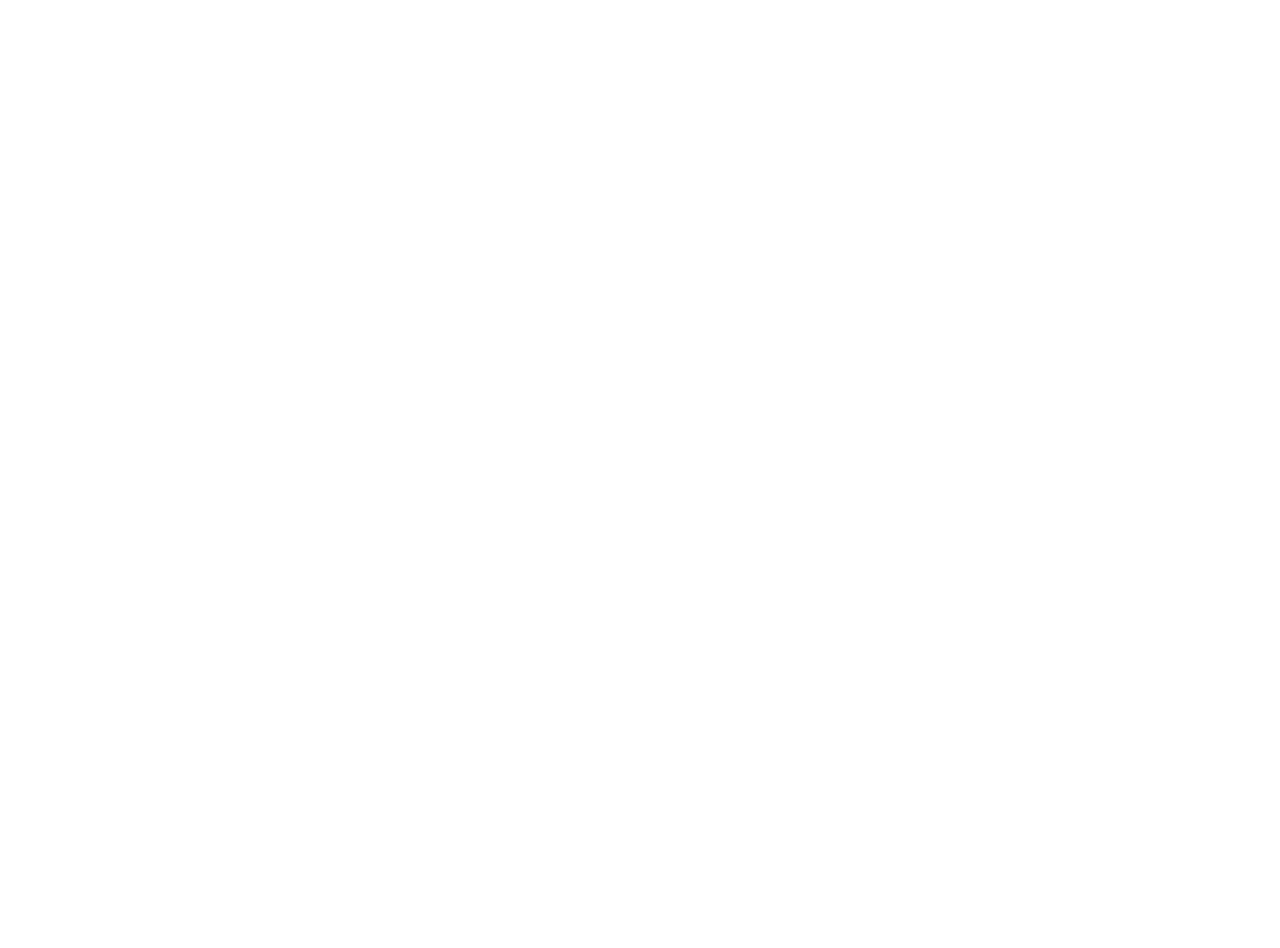
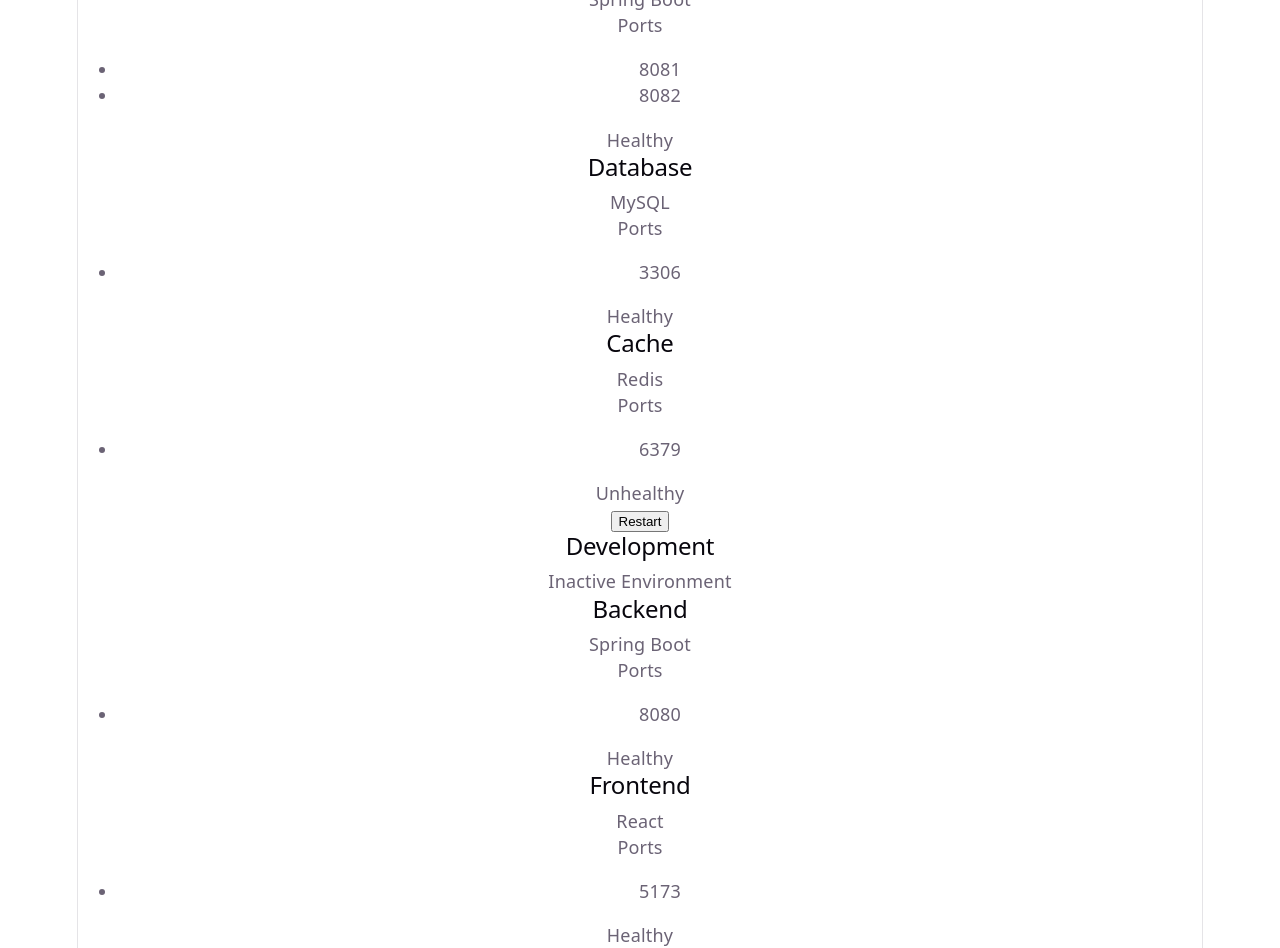
Before and after one commit to kho903/dev-journey, a React (Vite) app in the folder learning/react/01-fundamentals/practice/react-fundamentals-practice/: page / in a window 1280 px wide. Shown: the part 2980-3928 px from the top of the page. Before the commit the page ends 2831 px from the top, so only its background shows below. Built offline with nearby package versions, Linux system fonts and the light colour scheme.

Commit message:
feat: implement deployment dashboard mission
Refs #22

```diff
--- a/learning/react/01-fundamentals/practice/react-fundamentals-practice/src/App.jsx
+++ b/learning/react/01-fundamentals/practice/react-fundamentals-practice/src/App.jsx
@@ -6,6 +6,7 @@
 import DeveloperProfileMission from "./mission/01-developer-profile-cards/Mission.jsx";
 import ReusableDashboardMission from "./mission/02-reusable-dashboard/Mission.jsx";
 import TeamDirectoryMission from "./mission/03-team-directory/Mission.jsx";
+import DeploymentDashboardMission from "./mission/04-deployment-dashboard/Mission.jsx";
 
 function App() {
   return (
@@ -18,6 +19,7 @@
       <DeveloperProfileMission />
       <ReusableDashboardMission />
       <TeamDirectoryMission />
+      <DeploymentDashboardMission />
     </section>
   );
 }
--- /dev/null
+++ b/learning/react/01-fundamentals/practice/react-fundamentals-practice/src/mission/04-deployment-dashboard/Mission.jsx
@@ -0,0 +1,118 @@
+const environments = [
+  {
+    id: 1,
+    name: "Production",
+    isActive: true,
+    services: [
+      {
+        id: 101,
+        name: "Backend",
+        technology: "Spring Boot",
+        ports: [8081, 8082],
+        isHealthy: true,
+      },
+      {
+        id: 102,
+        name: "Database",
+        technology: "MySQL",
+        ports: [3306],
+        isHealthy: true,
+      },
+      {
+        id: 103,
+        name: "Cache",
+        technology: "Redis",
+        ports: [6379],
+        isHealthy: false,
+      },
+    ],
+  },
+  {
+    id: 2,
+    name: "Development",
+    isActive: false,
+    services: [
+      {
+        id: 201,
+        name: "Backend",
+        technology: "Spring Boot",
+        ports: [8080],
+        isHealthy: true,
+      },
+      {
+        id: 202,
+        name: "Frontend",
+        technology: "React",
+        ports: [5173],
+        isHealthy: true,
+      },
+    ],
+  },
+];
+
+function Panel({ title, children }) {
+  return (
+    <section className="panel">
+      <h2>{title}</h2>
+      <div className="panel-content">{children}</div>
+    </section>
+  );
+}
+
+function Service({ name, technology, ports, isHealthy }) {
+  return (
+    <section>
+      <h2>{name}</h2>
+      <p>{technology}</p>
+      <p>Ports</p>
+      <ul>
+        {ports.map((port) => {
+          return <li key={port}>{port}</li>;
+        })}
+      </ul>
+      <p>{isHealthy ? "Healthy" : "Unhealthy"}</p>
+      {!isHealthy && <button>Restart</button>}
+    </section>
+  );
+}
+
+function Environment({ name, isActive, services }) {
+  return (
+    <section>
+      <h2>{name}</h2>
+      <p>{isActive ? "Active Environment" : "Inactive Environment"}</p>
+      {services.map((service) => {
+        return (
+          <Service
+            key={service.id}
+            name={service.name}
+            technology={service.technology}
+            ports={service.ports}
+            isHealthy={service.isHealthy}
+          />
+        );
+      })}
+    </section>
+  );
+}
+
+function DeploymentDashboardMission() {
+  return (
+    <section>
+      <Panel title="Environments">
+        {environments.map((environment) => {
+          return (
+            <Environment
+              key={environment.id}
+              name={environment.name}
+              isActive={environment.isActive}
+              services={environment.services}
+            />
+          );
+        })}
+      </Panel>
+    </section>
+  );
+}
+
+export default DeploymentDashboardMission;
```
